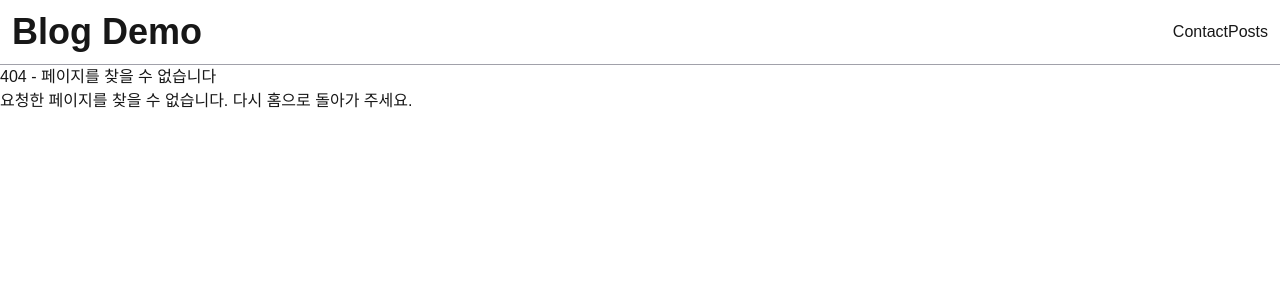
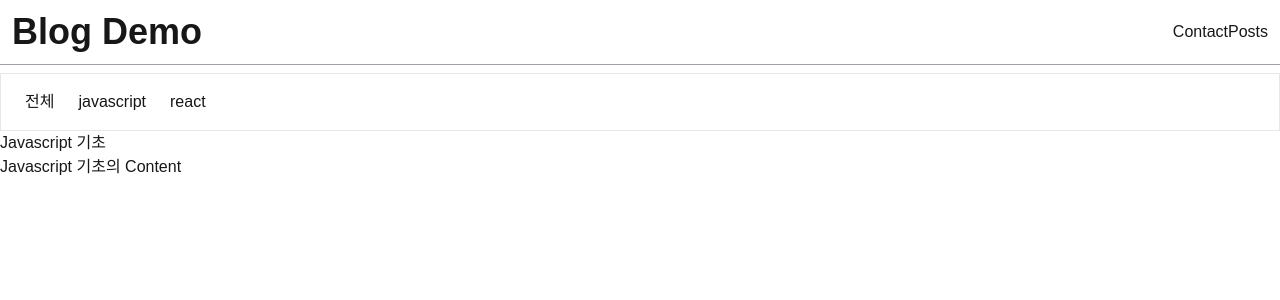
Before and after one commit to GangHyun95/nextjs-playground, a Next.js app: page /posts/javascript/example1 in a window 1280 px wide. Before the commit this address had no page. Shown: the top 300 px of the page. Built offline with nearby package versions, Linux system fonts and the light colour scheme.

Commit message:
SSG 테스트

```diff
--- /dev/null
+++ b/data/posts.json
@@ -0,0 +1,26 @@
+[
+    {
+        "id": "example1",
+        "title": "Javascript 기초",
+        "category": "javascript",
+        "content": "Javascript 기초의 Content"
+    },
+    {
+        "id": "example2",
+        "title": "Javascript 심화",
+        "category": "javascript",
+        "content": "Javascript 심화의 Content"
+    },
+    {
+        "id": "example3",
+        "title": "React 기초",
+        "category": "react",
+        "content": "React 기초의 Content"
+    },
+    {
+        "id": "example4",
+        "title": "React 심화",
+        "category": "react",
+        "content": "React 심화의 Content"
+    }
+]
--- /dev/null
+++ b/src/api/post.ts
@@ -0,0 +1,30 @@
+import path from 'path';
+import { promises } from 'fs';
+
+export function getCategories() {
+    return ['javascript', 'react'];
+}
+
+export type Post = {
+    id: string;
+    category: string;
+    title: string;
+    content: string;
+}
+
+export async function getPosts(): Promise<Post[]> {
+    const dir = path.join(process.cwd(), 'data', 'posts.json');
+    const data = await promises.readFile(dir, 'utf-8');
+    return JSON.parse(data);
+}
+
+export async function getPost(id: string): Promise<Post | undefined> {
+    const posts = await getPosts();
+    return posts.find((post) => post.id === id) || undefined;
+}
+
+export async function getPostsByCategory(category: string) {
+    const posts = await getPosts();
+    console.log(posts);
+    return posts.filter((post) => post.category === category);
+}
--- /dev/null
+++ b/src/app/components/Input.tsx
@@ -0,0 +1,18 @@
+"use client";
+
+import { useState } from "react";
+
+export default function Input() {
+    const [text, setText] = useState("");
+    return (
+        <>
+            <input
+                type="text"
+                value={text}
+                onChange={(e) => setText(e.target.value)}
+                className="border"
+            />
+            {text}
+        </>
+    );
+}
--- a/src/app/page.tsx
+++ b/src/app/page.tsx
@@ -1,7 +1,11 @@
+import Input from './components/Input';
+
 export default function Home() {
+    console.log("콘솔 출력 테스트");
     return (
         <div>
             <h1>Home</h1>
+            <Input />
         </div>
     );
 }
--- /dev/null
+++ b/src/app/posts/[category]/[post]/page.tsx
@@ -0,0 +1,31 @@
+import { getPost, getPosts } from '@/api/post';
+
+type Props = {
+    params: {
+        category: string;
+        post: string;
+    };
+};
+
+export default async function PostPage({ params }: Props) {
+    const post = await getPost(params.post);
+
+    if (!post) {
+        return <div>게시물을 찾을 수 없습니다.</div>;
+    }
+
+    return (
+        <div>
+            <h1>{post.title}</h1>
+            <p>{post.content}</p>
+        </div>
+    );
+}
+
+export async function generateStaticParams() {
+    const posts = await getPosts();
+    return posts.map((post) => ({
+        category: post.category,
+        post: post.id,
+    }));
+}
--- a/src/app/posts/[category]/page.tsx
+++ b/src/app/posts/[category]/page.tsx
@@ -1,16 +1,41 @@
+import Link from 'next/link';
+import { getCategories, getPostsByCategory } from '@/api/post';
+
 type Props = {
     params: {
         category: string;
     };
 };
-export default function page({ params }: Props) {
-    console.log(params);
-    return <div>{params.category}페이지</div>;
+
+export default async function CategoryPage({ params }: Props) {
+    const categories = getCategories();
+    const posts = await getPostsByCategory(params.category);
+
+    if (!categories.includes(params.category)) {
+        return <div>해당 카테고리는 존재하지 않습니다.</div>;
+    }
+
+    return (
+        <>
+            <h1>{params.category}</h1>
+            {!posts.length ? (
+                <div>해당 카테고리에 게시물이 없습니다.</div>
+            ) : (
+                <ul>
+                    {posts.map((post) => (
+                        <li key={post.id}>
+                            <Link href={`/posts/${params.category}/${post.id}`}>
+                                {post.title}
+                            </Link>
+                        </li>
+                    ))}
+                </ul>
+            )}
+        </>
+    );
 }
 
 export function generateStaticParams() {
-    const categories = ["javascript", "react"];
-    return categories.map((category) => ({
-        category: category,
-    }));
+    const categories = ['전체', 'javascript', 'react'];
+    return categories.map((category) => ({ category }));
 }
--- a/src/app/posts/layout.tsx
+++ b/src/app/posts/layout.tsx
@@ -1,16 +1,21 @@
-import Link from "next/link";
+import { getCategories } from '@/api/post';
+import Link from 'next/link';
 
 export default function PostLayout({
     children,
 }: Readonly<{
     children: React.ReactNode;
 }>) {
+    const categories = getCategories();
     return (
         <>
-            <nav className="p-4 mt-2 flex gap-2 border">
-                <LinkButton href="/posts/">전체</LinkButton>
-                <LinkButton href="/posts/javascript">javascript</LinkButton>
-                <LinkButton href="/posts/react">react</LinkButton>
+            <nav className='p-4 mt-2 flex gap-2 border'>
+                <LinkButton href='/posts/'>전체</LinkButton>
+                {categories.map((category) => (
+                    <LinkButton key={category} href={`/posts/${category}`}>
+                        {category}
+                    </LinkButton>
+                ))}
             </nav>
             <section>{children}</section>
         </>
@@ -25,7 +30,7 @@ function LinkButton({
     children: React.ReactNode;
 }) {
     return (
-        <Link href={href} className="px-2">
+        <Link href={href} className='px-2'>
             {children}
         </Link>
     );
--- a/src/app/posts/page.tsx
+++ b/src/app/posts/page.tsx
@@ -1,7 +1,21 @@
-export default function PostPage() {
+import { getPosts } from '@/api/post';
+import Link from 'next/link';
+
+export default async function PostPage() {
+    const posts = await getPosts();
+
     return (
-        <div>
-            <h1>포스트페이지</h1>
-        </div>
+        <>
+            <h1>전체 포스트</h1>
+            <ul>
+                {posts.map((post) => (
+                    <li key={post.id}>
+                        <Link href={`/posts/${post.category}/${post.id}`}>
+                            {post.title}
+                        </Link>
+                    </li>
+                ))}
+            </ul>
+        </>
     );
 }
```
